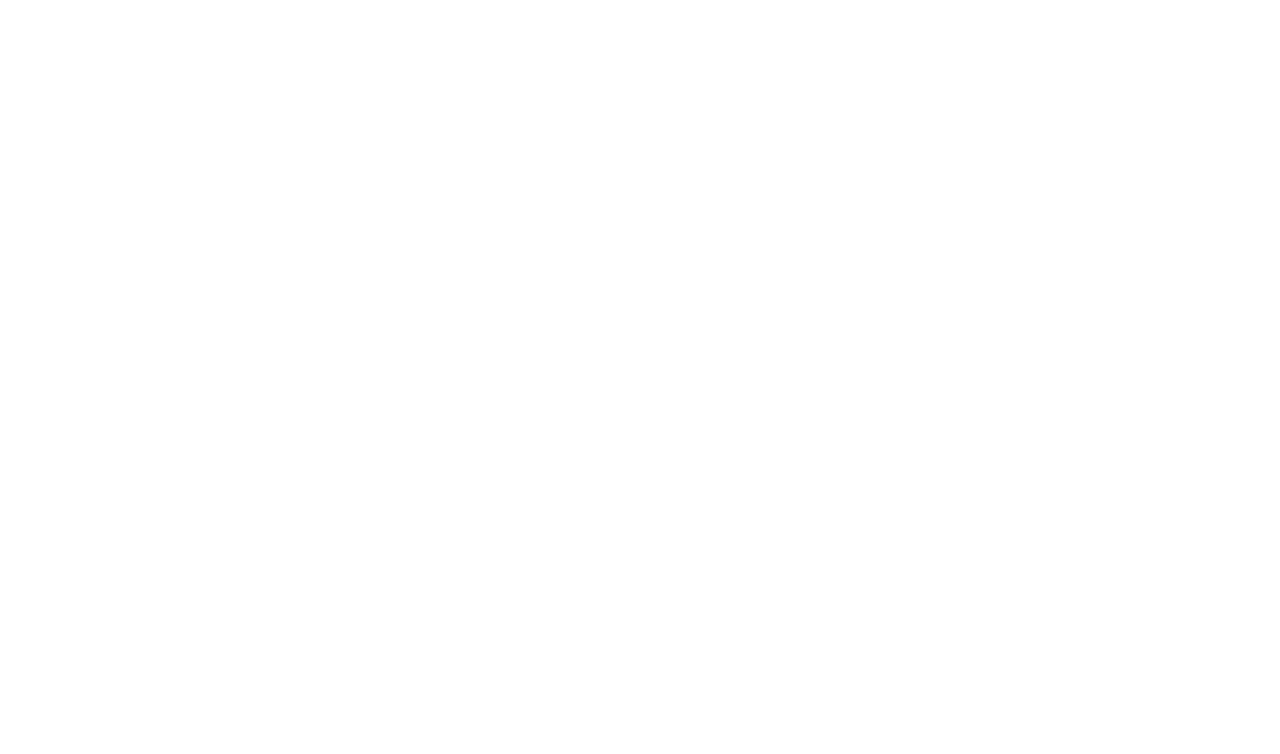
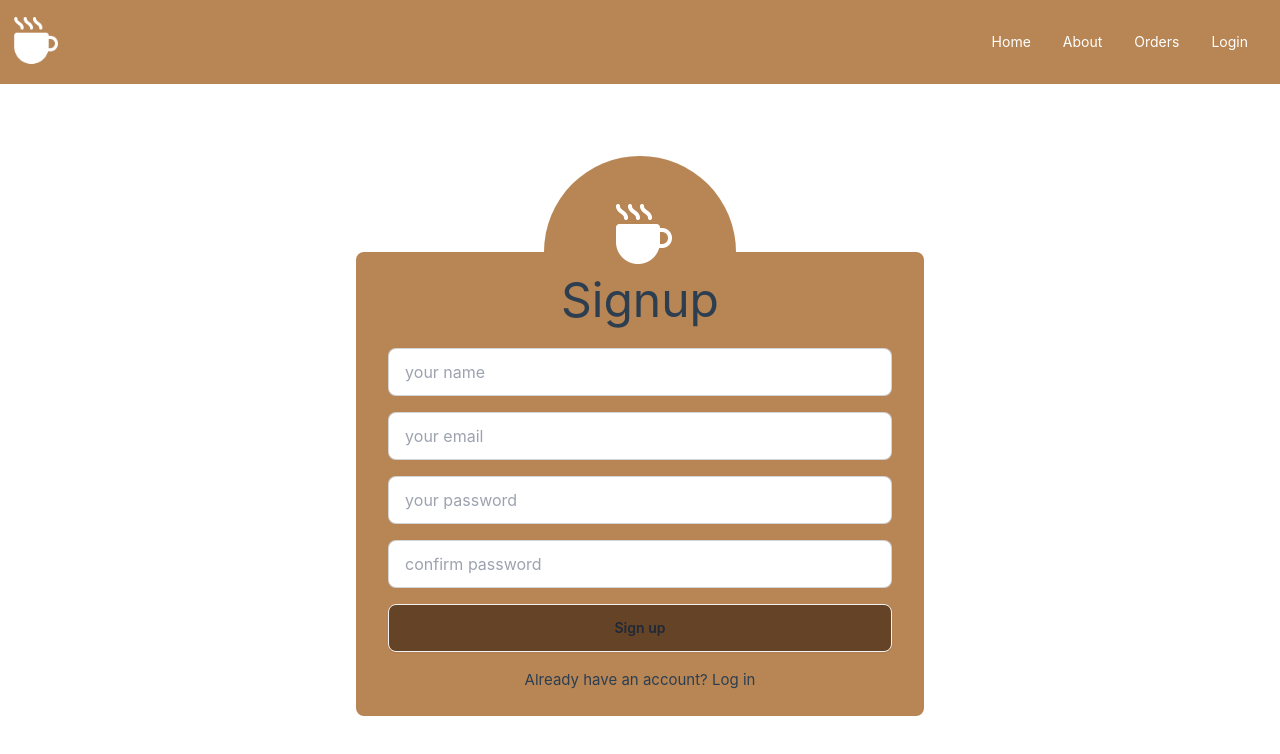
Before and after one commit to Xxenon22/SPMH-Project, a Vue app: page /signup in a window 1280 px wide. Before the commit this address had no page. Shown: the top 754 px of the page. Built offline with nearby package versions, Linux system fonts and the light colour scheme.

Commit message:
make new signup route

```diff
--- a/src/router/index.ts
+++ b/src/router/index.ts
@@ -33,12 +33,18 @@ const router = createRouter({
       name: 'login',
       component: () => import('../views/LoginView.vue'),
     },
+    {
+      path: '/signup',
+      name: 'signup',
+      component: () => import('../views/SignupView.vue'),
+    },
   ],
 })
 
 router.beforeEach(async (to, _) => {
   const { user } = useAuthStore()
-  if (user && to.name === 'login') return { name: 'home' }
+  if (user && (to.name === 'login' || to.name === 'signup'))
+    return { name: 'home' }
   if (!user && to.name === 'account') return { name: 'home' }
 })
 
--- /dev/null
+++ b/src/views/SignupView.vue
@@ -0,0 +1,40 @@
+<script setup lang="ts">
+import BaseLayout from '@/layouts/BaseLayout.vue'
+import AuthForm from '@/components/AuthForm.vue'
+import TextInput from '@/components/TextInput.vue'
+
+function signUp() {
+  console.log('signing up...')
+}
+</script>
+
+<template>
+  <BaseLayout>
+    <div
+      class="grid grid-cols-[1fr_minmax(60ch,1fr)_1fr] items-center min-h-screen"
+    >
+      <AuthForm @submit.prevent="signUp">
+        <h1 class="text-center z-10">Signup</h1>
+        <TextInput name="name" placeholder="your name" />
+        <TextInput name="email" type="email" placeholder="your email" />
+        <TextInput
+          name="password"
+          type="password"
+          placeholder="your password"
+        />
+        <TextInput
+          name="confirm-password"
+          type="password"
+          placeholder="confirm password"
+        />
+
+        <button class="btn btn-block bg-accent">Sign up</button>
+
+        <p class="text-center">
+          Already have an account?
+          <RouterLink :to="{ name: 'login' }">Log in</RouterLink>
+        </p>
+      </AuthForm>
+    </div>
+  </BaseLayout>
+</template>
```
